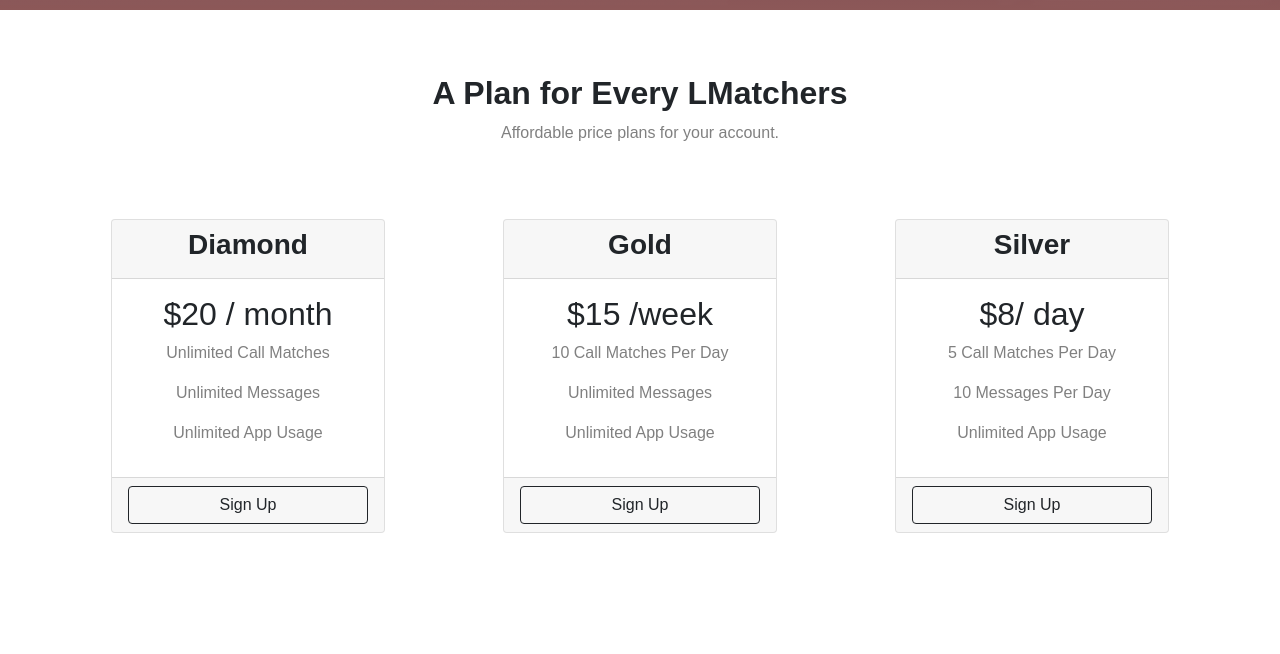
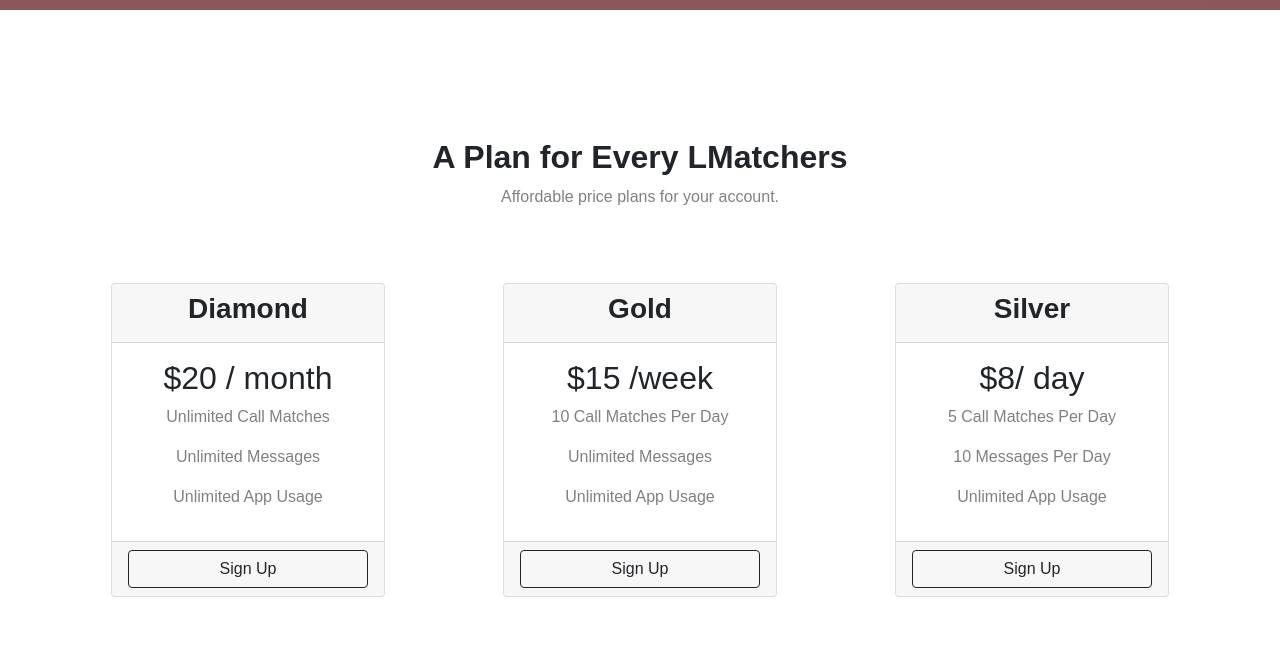
Before and after one commit to Leilunaaa/LMatchhhh, a plain HTML site: page index.html in a window 1280 px wide. Shown: the part 1581-2235 px from the top of the page. Drawn offline with nearby package versions, Linux system fonts and the light colour scheme; a web font is replaced by a local one.

Commit message:
Update style.css

```diff
--- a/style.css
+++ b/style.css
@@ -184,7 +184,7 @@ margin:5%;
 /*pricing*/
 #pricing {
   text-align: center;
-  padding: 5% 5%;
+  padding: 10% 5%;
   font-family: 'Montserrat-Black', sans-serif;
 }
 
@@ -245,6 +245,7 @@ font-weight: 900;
   margin: 1% 1%;
   cursor: pointer;
 }
+
 /* footer section */
 #footer{
   background-color:  #fff;
```
